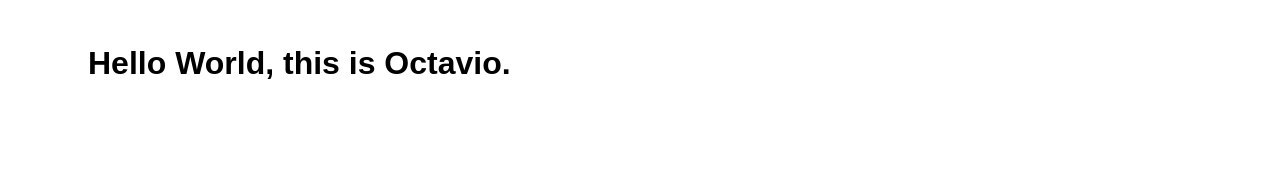
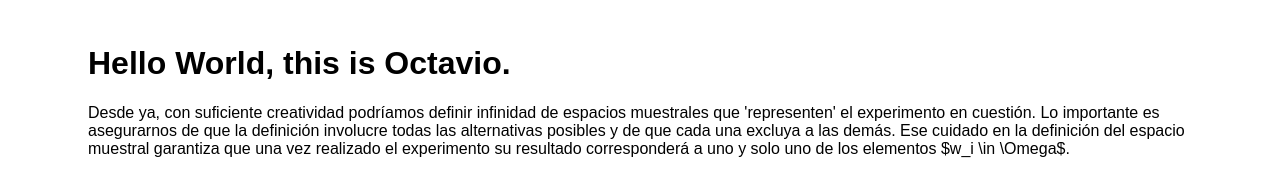
Before and after one commit to thisisoctavio/thisisoctavio.github.io, a plain HTML site: page index.html in a window 1280 px wide. Drawn offline with Linux system fonts and the light colour scheme.

Commit message:
Update index.html

```diff
--- a/index.html
+++ b/index.html
@@ -11,6 +11,8 @@
     <header></header>
     <main id="main-content">
         <h1>Hello World, this is Octavio.</h1>
+
+        <p>Desde ya, con suficiente creatividad podríamos definir infinidad de espacios muestrales que 'representen' el experimento en cuestión. Lo         importante es asegurarnos de que la definición involucre todas las alternativas posibles y de que cada una excluya a las demás. Ese cuidado en la definición del espacio muestral garantiza que una vez realizado el experimento su resultado corresponderá a uno y solo uno de los elementos $w_i \in \Omega$.
     </main>
     <footer></footer>
 </body>
```
